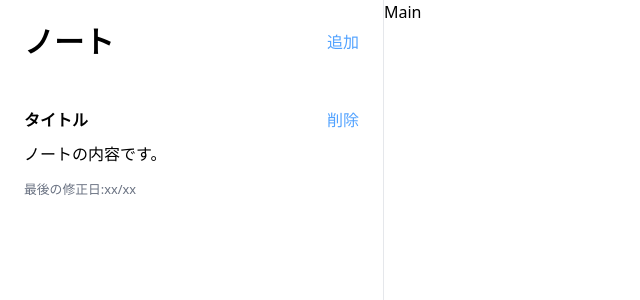
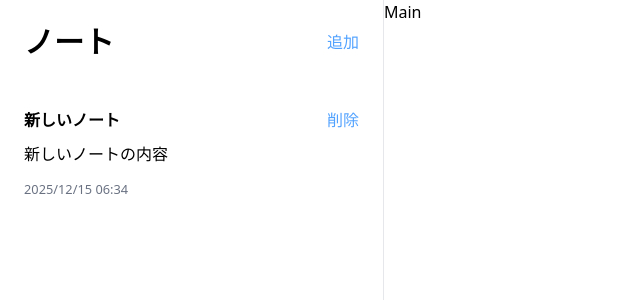
Before and after one commit to etranger2268/udemy-react-3project-app, a React (Vite) app: page / in a window 1280 px wide. Both pictures are taken after a click on the button "追加". Shown: the top 300 px of the page, without its empty margins (0-640 px from the left). Built offline with nearby package versions, Linux system fonts and the light colour scheme.

Commit message:
note-5-56

```diff
--- a/src/App.jsx
+++ b/src/App.jsx
@@ -19,7 +19,7 @@ export default function App() {
 
   return (
     <div className="flex w-full h-screen overflow-hidden text-base">
-      <Sidebar onAddNote={onAddNote} />
+      <Sidebar notes={notes} onAddNote={onAddNote} />
       <Main />
     </div>
   );
--- a/src/components/Sidebar.jsx
+++ b/src/components/Sidebar.jsx
@@ -1,4 +1,4 @@
-export default function Sidebar({ onAddNote }) {
+export default function Sidebar({ notes, onAddNote }) {
   return (
     <div className="w-3/10 h-screen border-r border-gray-200">
       <div className="flex justify-between p-6">
@@ -12,9 +12,10 @@ export default function Sidebar({ onAddNote }) {
         </button>
       </div>
       <div className="h-[calc(100vh-78px)] overflow-scroll">
-        <div className="p-6 cursor-pointer transition-all hover:bg-gray-100">
+        {notes.map((note) => (
+          <div key={note.id} className="p-6 cursor-pointer transition-all hover:bg-gray-100">
             <div className="flex justify-between">
-            <strong>タイトル</strong>
+              <strong>{note.title}</strong>
               <button
                 type="button"
                 className="border-none bg-none text-blue-400 m-0 p-0 text-base cursor-pointer"
@@ -22,9 +23,15 @@ export default function Sidebar({ onAddNote }) {
                 削除
               </button>
             </div>
-          <p className="my-2.5 mx-0">ノートの内容です。</p>
-          <small className="text-gray-500">最後の修正日:xx/xx</small>
+            <p className="my-2.5 mx-0">{note.content}</p>
+            <small className="text-gray-500">
+              {new Date(note.modDate).toLocaleDateString('ja-JP', {
+                hour: '2-digit',
+                minute: '2-digit',
+              })}
+            </small>
           </div>
+        ))}
       </div>
     </div>
   );
```
Lines whose indentation alone changed are shown as unchanged.
